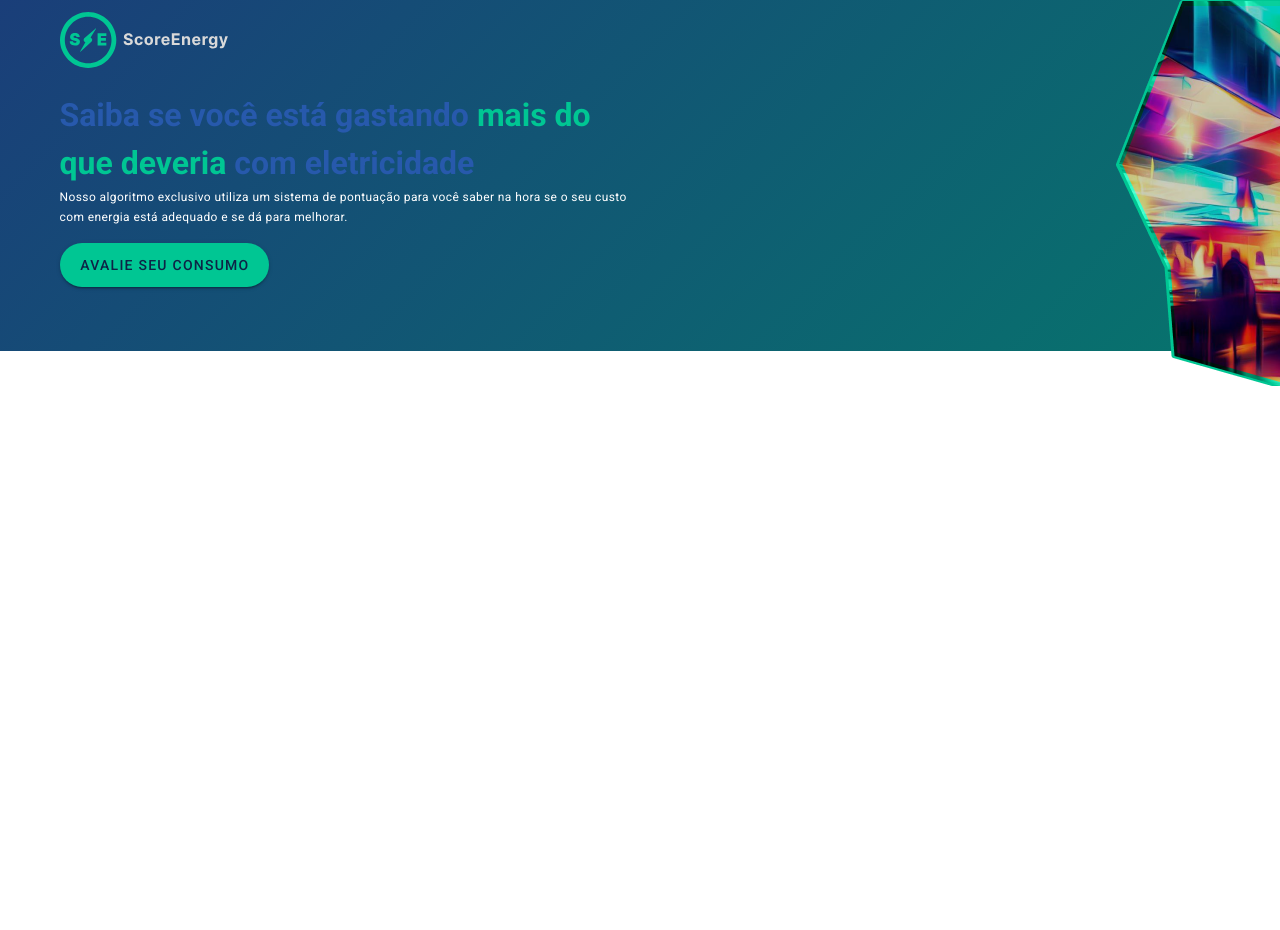
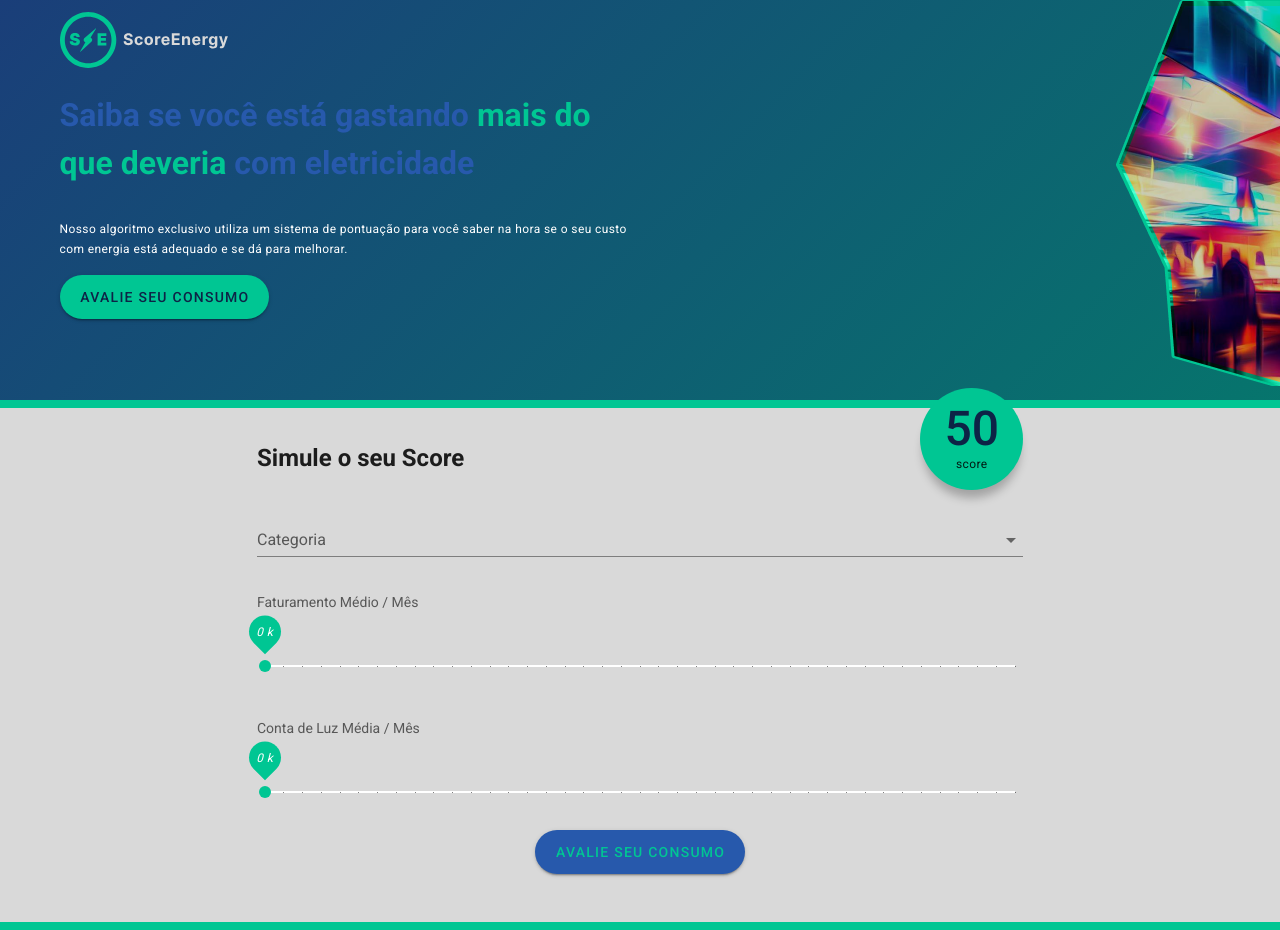
Before and after one commit to arthurstofeles/score_energy, a Vue app: page / in a window 1280 px wide. Before the commit the page ends 800 px from the top, so only its background shows below. Built offline with nearby package versions, Linux system fonts and the light colour scheme.

Commit message:
feat: criando o sumulador da homepage

```diff
--- a/src/components/home-page/BannerHome.vue
+++ b/src/components/home-page/BannerHome.vue
@@ -1,6 +1,5 @@
 <template>
   <div class="banner-home">
-    <div>
     <v-container class="pb-16">
       <v-row>
         <v-col cols="6">
@@ -9,15 +8,15 @@
             src="@/assets/logo-score-energy.svg"
             alt="logo-score-energy"
           />
-            <h1 class="se_blue--text">
+          <h1 class="se_blue--text mb-8">
             Saiba se você está gastando
             <span class="se_green_light--text">mais do que deveria</span> com
             eletricidade
           </h1>
           <h2 class="white--text caption mb-4">
-              Nosso algoritmo exclusivo utiliza um sistema de pontuação para
-              você saber na hora se o seu custo com energia está adequado e se
-              dá para melhorar.
+            Nosso algoritmo exclusivo utiliza um sistema de pontuação para você
+            saber na hora se o seu custo com energia está adequado e se dá para
+            melhorar.
           </h2>
         </v-col>
       </v-row>
@@ -30,7 +29,6 @@
         >Avalie seu consumo</v-btn
       >
     </v-container>
-    </div>
   </div>
 </template>
 
@@ -50,6 +48,7 @@ export default {
     #0d2346;
   position: relative;
   z-index: 0;
+  min-height: 400px;
 }
 .banner-home::before {
   content: "";
--- /dev/null
+++ b/src/components/home-page/SimulacaoScore.vue
@@ -0,0 +1,116 @@
+<template>
+  <div class="simulacao-score">
+    <v-container class="py-8">
+      <v-row class="justify-center">
+        <v-col cols="12" sm="8" md="8">
+          <div class="d-flex justify-space-between">
+            <h2>Simule o seu Score</h2>
+            <div
+              class="text-center rounded-circle se_green_light px-6 py-4 score"
+              elevation="2"
+            >
+              <p class="mb-0 display-2 font-weight-medium se_blue_dark--text">
+                50
+              </p>
+              <p class="mb-0 caption">score</p>
+            </div>
+          </div>
+          <v-form class="pt-8 pb-4" ref="form" v-model="valid" lazy-validation>
+            <v-select
+              v-model="formData.tipo"
+              :items="listaTipos"
+              :rules="[(v) => !!v || 'Este campo é obrigatório']"
+              label="Categoria"
+              placeholder="Selecione o tipo de comércio"
+              required
+              color="se_green_light"
+              item-color="se_green_light"
+            ></v-select>
+            <v-subheader class="pl-0 mb-6">
+              Faturamento Médio / Mês
+            </v-subheader>
+            <v-slider
+              persistent-hint
+              v-model="formData.faturamento"
+              :max="20"
+              :min="0"
+              step="0.5"
+              ticks="always"
+              tick-size="1"
+              color="se_green_light"
+              track-color="white"
+              thumb-color="se_green_light"
+              thumb-label="always"
+            >
+              <template v-slot:thumb-label>
+                <v-icon dark class="caption" large>
+                  {{ formData.faturamento }} k
+                </v-icon>
+              </template>
+            </v-slider>
+            <v-subheader class="pl-0 mb-6">
+              Conta de Luz Média / Mês
+            </v-subheader>
+            <v-slider
+              persistent-hint
+              v-model="formData.consumo"
+              :max="20"
+              :min="0"
+              step="0.5"
+              ticks="always"
+              tick-size="1"
+              color="se_green_light"
+              track-color="white"
+              thumb-color="se_green_light"
+              thumb-label="always"
+            >
+              <template v-slot:thumb-label>
+                <v-icon dark class="caption"> {{ formData.consumo }} k </v-icon>
+              </template>
+            </v-slider>
+            <v-btn
+              class="se_green_light--text d-flex mx-auto"
+              rounded
+              color="se_blue"
+              elevation="2"
+              large
+              >Avalie seu consumo</v-btn
+            >
+          </v-form>
+        </v-col>
+      </v-row>
+    </v-container>
+  </div>
+</template>
+
+<script>
+export default {
+  name: "SimulacaoScore",
+  data: () => ({
+    valid: false,
+    formData: {
+      tipo: null,
+      faturamento: null,
+      consumo: null,
+    },
+    listaTipos: ["Padaria", "Mercado", "Farmacia"],
+  }),
+};
+</script>
+
+<style scoped>
+.simulacao-score {
+  background-color: #d9d9d9;
+  border-top: 8px solid #00c693;
+  border-bottom: 8px solid #00c693;
+}
+.simulacao-score .col-12 {
+  position: relative;
+}
+.score {
+  position: absolute;
+  top: -40px;
+  right: 12px;
+  box-shadow: 0px 11px 10px -3px rgba(0, 0, 0, 0.25);
+}
+</style>
--- a/src/views/HomePage.vue
+++ b/src/views/HomePage.vue
@@ -1,14 +1,16 @@
 <template>
   <div>
     <BannerHome />
+    <SimulacaoScore />
   </div>
 </template>
 
 <script>
 import BannerHome from "@/components/home-page/BannerHome.vue";
+import SimulacaoScore from "@/components/home-page/SimulacaoScore.vue";
 export default {
   name: "HomePage",
-  components: { BannerHome },
+  components: { BannerHome, SimulacaoScore },
 };
 </script>
 
```
Lines whose indentation alone changed are shown as unchanged.
